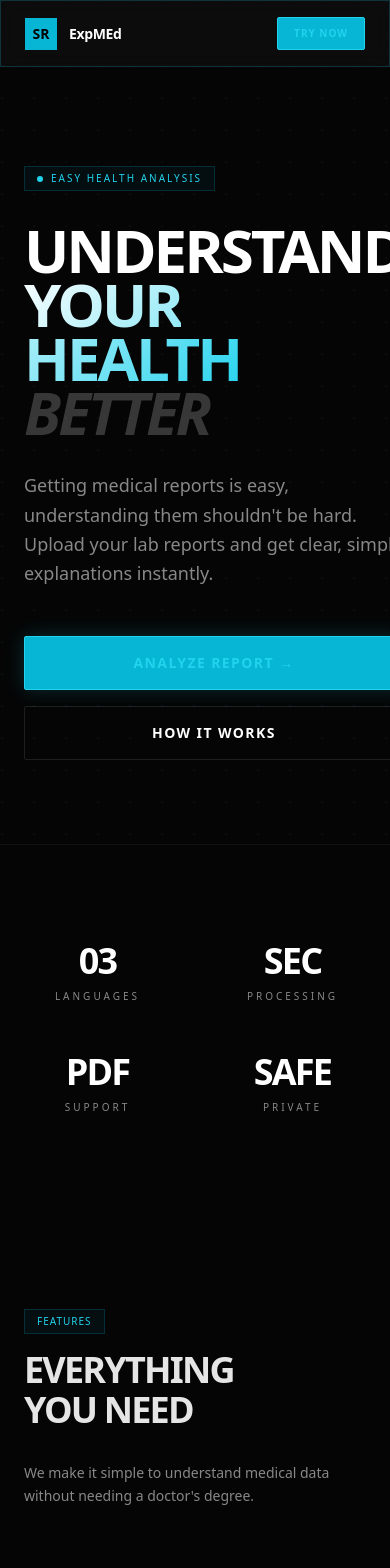
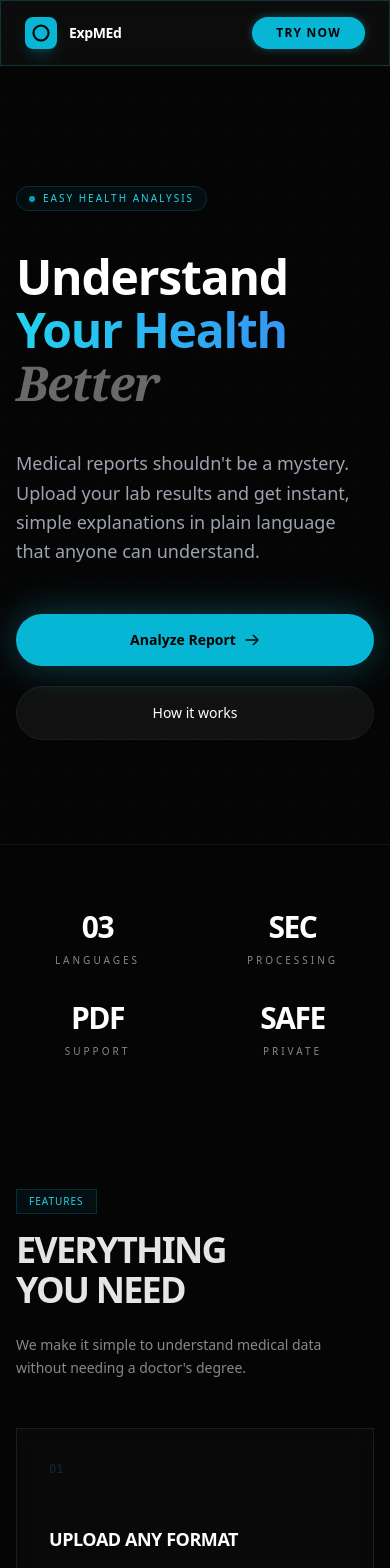
Before and after one commit to JainamDosi/ExpMed, a React (Vite) app: page / in a window 390 px wide. Shown: the top 1568 px of the page. Built offline with nearby package versions, Linux system fonts and the light colour scheme.

Commit message:
logochange

```diff
--- a/src/components/Header.tsx
+++ b/src/components/Header.tsx
@@ -9,8 +9,10 @@ const Header: React.FC = () => {
       <div className="max-w-7xl mx-auto px-6 py-4">
         <div className="flex flex-col md:flex-row md:items-center md:justify-between gap-6">
           <div className="flex items-center space-x-3 group cursor-pointer" onClick={() => navigate('/')}>
-            <div className="w-8 h-8 bg-gradient-to-tr from-cyan-500 to-blue-500 rounded-lg flex items-center justify-center font-bold text-white text-xs shadow-lg shadow-cyan-500/20 transition-transform group-hover:scale-105">
-              SR
+            <div className="w-8 h-8 bg-gradient-to-tr from-cyan-500 to-blue-500 rounded-lg flex items-center justify-center shadow-lg shadow-cyan-500/20 transition-transform group-hover:scale-105">
+              <svg xmlns="http://www.w3.org/2000/svg" className="h-5 w-5 text-white" fill="none" viewBox="0 0 24 24" stroke="currentColor">
+                <path strokeLinecap="round" strokeLinejoin="round" strokeWidth={2.5} d="M21 12a9 9 0 11-18 0 9 9 0 0118 0z" />
+              </svg>
             </div>
             <h1 className="text-sm font-semibold text-white">{APP_NAME}</h1>
           </div>
--- a/src/components/LandingPage.tsx
+++ b/src/components/LandingPage.tsx
@@ -44,8 +44,10 @@ const LandingPage: React.FC = () => {
               window.scrollTo({ top: 0, behavior: 'smooth' });
               navigate('/');
             }}>
-              <div className="w-8 h-8 bg-cyan-500 flex items-center justify-center font-bold text-black text-sm transition-transform group-hover:rotate-12">
-                SR
+              <div className="w-8 h-8 bg-cyan-500 flex items-center justify-center shadow-lg shadow-cyan-500/20 transition-transform group-hover:rotate-12 rounded-lg">
+                <svg xmlns="http://www.w3.org/2000/svg" className="h-5 w-5 text-black" fill="none" viewBox="0 0 24 24" stroke="currentColor">
+                  <path strokeLinecap="round" strokeLinejoin="round" strokeWidth={2.5} d="M21 12a9 9 0 11-18 0 9 9 0 0118 0z" />
+                </svg>
               </div>
               <span className="text-sm font-bold tracking-tight text-white">{APP_NAME}</span>
             </div>
@@ -64,7 +66,7 @@ const LandingPage: React.FC = () => {
               </button>
               <button
                 onClick={() => navigate('/analyze')}
-                className="accent-button bg-cyan-500 text-black px-4 md:px-6 py-2 rounded-sm font-bold text-[10px] md:text-xs uppercase tracking-widest transition-all"
+                className="bg-cyan-500 text-black px-6 py-2 rounded-full font-bold text-xs uppercase tracking-widest hover:bg-cyan-400 transition-colors shadow-[0_0_10px_rgba(34,211,238,0.3)]"
               >
                 Try Now
               </button>
@@ -76,7 +78,7 @@ const LandingPage: React.FC = () => {
       {/* Hero Section */}
       <section
         ref={heroRef}
-        className="relative min-h-screen flex items-center justify-center pt-20 px-6 overflow-hidden"
+        className="relative min-h-screen flex items-center justify-center pt-20 px-4 md:px-6 overflow-hidden"
       >
         {/* Animated Background Dots */}
         <div className="absolute inset-0 opacity-[0.05]">
@@ -87,102 +89,146 @@ const LandingPage: React.FC = () => {
         </div>
 
         <div className="max-w-7xl mx-auto relative z-10 w-full">
-          <div className="grid lg:grid-cols-2 gap-16 items-center">
+          <div className="grid lg:grid-cols-2 gap-12 lg:gap-16 items-center">
             {/* Left: Text Content */}
-            <div className={`space-y-8 ${isVisible ? 'animate-slide-up' : 'opacity-0'}`}>
-              <div className="inline-flex items-center space-x-2 px-3 py-1 border border-cyan-500/20 bg-cyan-500/5 rounded-none text-[10px] uppercase tracking-[0.2em] text-cyan-400">
-                <div className="dot-pulse"></div>
+            <div className={`space-y-10 md:space-y-12 ${isVisible ? 'animate-slide-up' : 'opacity-0'}`}>
+              <div className="inline-flex items-center space-x-2 px-3 py-1 border border-cyan-500/20 bg-cyan-500/5 rounded-full text-[10px] uppercase tracking-[0.2em] text-cyan-400">
+                <div className="w-1.5 h-1.5 rounded-full bg-cyan-500 animate-pulse"></div>
                 <span>Easy Health Analysis</span>
               </div>
 
-              <h1 className="text-6xl md:text-8xl font-bold leading-[0.9] tracking-tighter uppercase">
-                <span className="text-white">Understand</span>
-                <br />
-                <span className="gradient-text">Your Health</span>
-                <br />
-                <span className="text-white/20 italic">Better</span>
+              <h1 className="text-5xl md:text-7xl font-bold leading-[1.1] tracking-tight">
+                <span className="text-white block">Understand</span>
+                <span className="text-transparent bg-clip-text bg-gradient-to-r from-cyan-400 to-blue-500 block">Your Health</span>
+                <span className="text-white/40 font-serif italic block">Better</span>
               </h1>
 
-              <p className="text-lg text-[#888888] leading-relaxed max-w-md font-light">
-                Getting medical reports is easy, understanding them shouldn't be hard. Upload your lab reports and get clear, simple explanations instantly.
+              <p className="text-lg text-gray-400 leading-relaxed max-w-lg font-light">
+                Medical reports shouldn't be a mystery. Upload your lab results and get instant, simple explanations in plain language that anyone can understand.
               </p>
 
-              <div className="flex flex-col sm:flex-row gap-4 pt-4">
+              <div className="flex flex-col sm:flex-row gap-5 pt-2">
                 <button
                   onClick={() => navigate('/analyze')}
-                  className="accent-button bg-cyan-500 text-black px-10 py-4 rounded-sm font-bold text-sm uppercase tracking-widest hover:scale-105 transition-transform shadow-[0_0_20px_rgba(34,211,238,0.2)]"
+                  className="bg-cyan-500 text-black px-8 py-4 rounded-full font-bold text-sm hover:bg-cyan-400 hover:scale-105 transition-all shadow-[0_0_40px_rgba(34,211,238,0.3)] w-full sm:w-auto flex items-center justify-center gap-2"
                 >
-                  Analyze Report →
+                  Analyze Report
+                  <svg xmlns="http://www.w3.org/2000/svg" className="h-4 w-4" fill="none" viewBox="0 0 24 24" stroke="currentColor">
+                    <path strokeLinecap="round" strokeLinejoin="round" strokeWidth={2} d="M14 5l7 7m0 0l-7 7m7-7H3" />
+                  </svg>
                 </button>
                 <button
                   onClick={() => scrollToSection('how-it-works')}
-                  className="px-10 py-4 border border-white/10 text-white rounded-sm font-bold text-sm uppercase tracking-widest hover:bg-white/5 transition-all"
+                  className="px-8 py-4 bg-white/5 text-white rounded-full font-medium text-sm hover:bg-white/10 transition-all w-full sm:w-auto border border-white/5"
                 >
                   How it works
                 </button>
               </div>
             </div>
 
-            {/* Right: Modern Visuals */}
-            <div className="relative hidden lg:block h-[500px]">
-              <div className="absolute top-0 right-0 w-[400px] h-[500px] border border-cyan-500/10 glass-effect p-8 flex flex-col justify-between hover-lift">
-                <div className="space-y-6">
-                  <div className="flex justify-between items-start">
-                    <div className="space-y-1">
-                      <div className="text-[10px] uppercase tracking-widest text-cyan-500/50">Status: Ready</div>
-                      <div className="text-xl font-bold uppercase tracking-tight">Report Preview</div>
+            {/* Right: Modern 3D Visuals */}
+            <div className="relative hidden lg:block h-[600px] w-full perspective-[2000px]">
+              {/* Main Report Card */}
+              <div className="absolute top-10 right-10 w-[380px] bg-[#0A0A0A] border border-white/10 rounded-2xl p-6 shadow-2xl shadow-cyan-500/10 animate-float transition-transform hover:scale-105 duration-500 z-20 transform rotate-y-[-12deg] rotate-x-[5deg]">
+                <div className="flex justify-between items-start mb-6">
+                  <div className="flex items-center gap-3">
+                    <div className="w-10 h-10 rounded-xl bg-cyan-500/20 text-cyan-400 flex items-center justify-center">
+                      <svg xmlns="http://www.w3.org/2000/svg" className="h-6 w-6" fill="none" viewBox="0 0 24 24" stroke="currentColor">
+                        <path strokeLinecap="round" strokeLinejoin="round" strokeWidth={2} d="M9 12h6m-6 4h6m2 5H7a2 2 0 01-2-2V5a2 2 0 012-2h5.586a1 1 0 01.707.293l5.414 5.414a1 1 0 01.293.707V19a2 2 0 01-2 2z" />
+                      </svg>
                     </div>
-                    <div className="w-10 h-10 border border-cyan-500/20 flex items-center justify-center">
-                      <div className="dot-pulse"></div>
+                    <div>
+                      <h3 className="text-white font-bold text-sm">Blood Report Analysis</h3>
+                      <p className="text-gray-500 text-xs">Generated just now</p>
+                    </div>
+                  </div>
+                  <div className="px-2 py-1 rounded bg-green-500/10 border border-green-500/20 text-green-400 text-[10px] font-bold uppercase tracking-wider">
+                    Complete
                   </div>
                 </div>
 
-                  <div className="space-y-4 pt-4">
-                    {[1, 2, 3].map(i => (
-                      <div key={i} className="h-px bg-white/5 w-full"></div>
-                    ))}
+                <div className="space-y-4">
+                  <div className="space-y-2">
+                    <div className="flex justify-between text-xs">
+                      <span className="text-gray-400">Hemoglobin</span>
+                      <span className="text-white font-mono">14.2 g/dL</span>
                     </div>
-
-                  <div className="space-y-5">
-                    <div className="space-y-2">
-                      <div className="flex justify-between text-[10px] uppercase tracking-widest font-bold">
-                        <span className="text-[#888888]">Hemoglobin</span>
-                        <span className="text-cyan-400">14.2 g/dL</span>
-                      </div>
-                      <div className="w-full h-[1px] bg-white/5 overflow-hidden">
-                        <div className="w-[70%] h-full bg-cyan-500 shadow-[0_0_8px_rgba(34,211,238,0.5)]"></div>
+                    <div className="h-1.5 w-full bg-white/5 rounded-full overflow-hidden">
+                      <div className="h-full w-[75%] bg-gradient-to-r from-cyan-500 to-blue-500 rounded-full"></div>
                     </div>
                   </div>
                   <div className="space-y-2">
-                      <div className="flex justify-between text-[10px] uppercase tracking-widest font-bold">
-                        <span className="text-[#888888]">Glucose</span>
-                        <span className="text-cyan-400">95 mg/dL</span>
+                    <div className="flex justify-between text-xs">
+                      <span className="text-gray-400">RBC Count</span>
+                      <span className="text-white font-mono">5.1 mil/uL</span>
                     </div>
-                      <div className="w-full h-[1px] bg-white/5 overflow-hidden">
-                        <div className="w-[45%] h-full bg-cyan-500 shadow-[0_0_8px_rgba(34,211,238,0.5)]"></div>
+                    <div className="h-1.5 w-full bg-white/5 rounded-full overflow-hidden">
+                      <div className="h-full w-[60%] bg-gradient-to-r from-cyan-500 to-blue-500 rounded-full"></div>
                     </div>
+                  </div>
+
+                  <div className="p-3 rounded-xl bg-white/5 border border-white/5 mt-4">
+                    <p className="text-gray-300 text-xs leading-relaxed">
+                      <span className="text-cyan-400 font-bold">AI Insight:</span> All vitals are within normal range. No immediate attention required.
+                    </p>
                   </div>
                 </div>
               </div>
 
-                <div className="text-[10px] uppercase tracking-widest text-[#333] font-mono">
-                  SWASTHYA_HELPER v1.0
+              {/* Floating Vitals Card */}
+              <div className="absolute top-40 -left-10 w-64 bg-[#111] border border-white/10 rounded-xl p-5 shadow-xl animate-float-delayed z-10 transform rotate-y-[10deg] rotate-x-[5deg]">
+                <div className="flex items-center gap-3 mb-4">
+                  <div className="w-8 h-8 rounded-full bg-red-500/20 text-red-400 flex items-center justify-center animate-pulse">
+                    <svg xmlns="http://www.w3.org/2000/svg" className="h-4 w-4" viewBox="0 0 20 20" fill="currentColor">
+                      <path fillRule="evenodd" d="M3.172 5.172a4 4 0 015.656 0L10 6.343l1.172-1.171a4 4 0 115.656 5.656L10 17.657l-6.828-6.829a4 4 0 010-5.656z" clipRule="evenodd" />
+                    </svg>
+                  </div>
+                  <span className="text-gray-300 text-sm font-bold tracking-wide">Heart Rate</span>
+                </div>
+                <div className="flex items-end gap-2">
+                  <span className="text-4xl font-bold text-white">72</span>
+                  <span className="text-gray-500 text-xs mb-1">BPM</span>
+                </div>
+                <div className="mt-3 h-8 flex items-end gap-1">
+                  {[40, 60, 45, 70, 50, 65, 55, 40].map((h, i) => (
+                    <div key={i} style={{ height: `${h}%` }} className="w-1.5 bg-red-500/40 rounded-t-sm"></div>
+                  ))}
                 </div>
               </div>
 
-              <div className="absolute -bottom-10 -left-10 w-64 h-64 border border-white/10 bg-white/5 backdrop-blur-3xl p-8 flex flex-col justify-end animate-float">
-                <div className="text-4xl font-bold text-cyan-400 mb-2 italic">FREE</div>
-                <div className="text-[10px] uppercase tracking-widest text-[#888888]">No Sign up Required</div>
+              {/* Floating Molecule/Icon Card */}
+              <div className="absolute bottom-20 right-0 w-48 bg-cyan-900/10 backdrop-blur-md border border-cyan-500/20 rounded-2xl p-6 flex flex-col items-center justify-center gap-3 animate-float-slow z-30 transform rotate-y-[-5deg]">
+                <div className="relative w-16 h-16 flex items-center justify-center">
+                  <div className="absolute inset-0 border-2 border-cyan-500/30 rounded-full animate-[spin_8s_linear_infinite]"></div>
+                  <div className="absolute inset-2 border-2 border-dashed border-cyan-400/30 rounded-full animate-[spin_12s_linear_infinite_reverse]"></div>
+                  <svg xmlns="http://www.w3.org/2000/svg" className="h-8 w-8 text-cyan-400" fill="none" viewBox="0 0 24 24" stroke="currentColor">
+                    <path strokeLinecap="round" strokeLinejoin="round" strokeWidth={2} d="M19.428 15.428a2 2 0 00-1.022-.547l-2.384-.477a6 6 0 00-3.86.517l-.318.158a6 6 0 01-3.86.517L6.05 15.21a2 2 0 00-1.806.547M8 4h8l-1 1v5.172a2 2 0 00.586 1.414l5 5c1.26 1.26.367 3.414-1.415 3.414H4.828c-1.782 0-2.674-2.154-1.414-3.414l5-5A2 2 0 009 10.172V5L8 4z" />
+                  </svg>
                 </div>
+                <div className="text-cyan-400 text-xs font-bold uppercase tracking-widest">Simplifying</div>
+              </div>
+
+              {/* Connecting Lines (Decorative) */}
+              <svg className="absolute inset-0 w-full h-full pointer-events-none opacity-20" style={{ zIndex: 0 }}>
+                <path d="M300 100 L 150 200" stroke="url(#lineGrid)" strokeWidth="1" strokeDasharray="5 5" />
+                <path d="M350 300 L 450 400" stroke="url(#lineGrid)" strokeWidth="1" strokeDasharray="5 5" />
+                <defs>
+                  <linearGradient id="lineGrid" x1="0%" y1="0%" x2="100%" y2="0%">
+                    <stop offset="0%" stopColor="transparent" />
+                    <stop offset="50%" stopColor="#22d3ee" />
+                    <stop offset="100%" stopColor="transparent" />
+                  </linearGradient>
+                </defs>
+              </svg>
             </div>
           </div>
         </div>
       </section>
 
       {/* Statistics */}
-      <section id="stats" className="py-24 px-6 border-t border-white/5">
+      <section id="stats" className="py-16 md:py-24 px-4 md:px-6 border-t border-white/5">
         <div className="max-w-7xl mx-auto">
-          <div className="grid grid-cols-2 md:grid-cols-4 gap-12 text-center md:text-left">
+          <div className="grid grid-cols-2 md:grid-cols-4 gap-8 md:gap-12 text-center md:text-left">
             {[
               { value: '03', label: 'Languages' },
               { value: 'SEC', label: 'Processing' },
@@ -190,7 +236,7 @@ const LandingPage: React.FC = () => {
               { value: 'SAFE', label: 'Private' }
             ].map((stat, idx) => (
               <div key={idx} className="space-y-2 group cursor-default">
-                <div className="text-4xl font-bold text-white tracking-tighter group-hover:text-cyan-400 transition-colors">
+                <div className="text-3xl md:text-4xl font-bold text-white tracking-tighter group-hover:text-cyan-400 transition-colors">
                   {stat.value}
                 </div>
                 <div className="text-[10px] text-[#888888] uppercase tracking-[0.3em] font-medium">
@@ -203,9 +249,9 @@ const LandingPage: React.FC = () => {
       </section>
 
       {/* Features */}
-      <section id="features" className="py-24 px-6">
+      <section id="features" className="py-16 md:py-24 px-4 md:px-6">
         <div className="max-w-7xl mx-auto">
-          <div className="flex flex-col md:flex-row md:items-end justify-between mb-16 gap-8">
+          <div className="flex flex-col md:flex-row md:items-end justify-between mb-12 md:mb-16 gap-6 md:gap-8">
             <div className="space-y-4">
               <div className="inline-block px-3 py-1 border border-cyan-500/20 text-[10px] uppercase tracking-widest text-cyan-400 bg-cyan-500/5">
                 Features
@@ -227,10 +273,10 @@ const LandingPage: React.FC = () => {
               { title: 'Plain English', desc: 'No complex jargon. Just simple, clear language.' },
               { title: 'Privacy First', desc: 'We don\'t store your reports. Your data stays private.' }
             ].map((feature, idx) => (
-              <div key={idx} className="glass-effect p-10 hover-lift h-full flex flex-col justify-between min-h-[250px]">
+              <div key={idx} className="glass-effect p-8 md:p-10 hover-lift h-full flex flex-col justify-between min-h-[220px] md:min-h-[250px]">
                 <div className="text-cyan-500 opacity-20 font-mono text-xs">0{idx + 1}</div>
                 <div>
-                  <h3 className="text-xl font-bold uppercase tracking-tight text-white mb-4">{feature.title}</h3>
+                  <h3 className="text-lg md:text-xl font-bold uppercase tracking-tight text-white mb-4">{feature.title}</h3>
                   <p className="text-sm text-[#888888] leading-relaxed italic">{feature.desc}</p>
                 </div>
               </div>
@@ -240,10 +286,10 @@ const LandingPage: React.FC = () => {
       </section>
 
       {/* Process Section */}
-      <section id="how-it-works" className="py-24 px-6 bg-white/[0.01]">
+      <section id="how-it-works" className="py-16 md:py-24 px-4 md:px-6 bg-white/[0.01]">
         <div className="max-w-7xl mx-auto">
-          <div className="grid lg:grid-cols-2 gap-20 items-center">
-            <div className="space-y-12">
+          <div className="grid lg:grid-cols-2 gap-12 md:gap-20 items-center">
+            <div className="space-y-8 md:space-y-12">
               <div className="space-y-4">
                 <div className="inline-block px-3 py-1 border border-cyan-500/20 text-[10px] uppercase tracking-widest text-cyan-400 bg-cyan-500/5">
                   Process
@@ -251,13 +297,13 @@ const LandingPage: React.FC = () => {
                 <h2 className="text-4xl md:text-6xl font-bold uppercase tracking-tighter">3 Simple <br />Steps</h2>
               </div>
 
-              <div className="space-y-12">
+              <div className="space-y-8 md:space-y-12">
                 {[
                   { title: 'Upload Report', desc: 'Select your medical report from your device.' },
                   { title: 'Pick Language', desc: 'Choose how you want the explanation.' },
                   { title: 'Read Summary', desc: 'Get your easy-to-read medical results.' }
                 ].map((step, idx) => (
-                  <div key={idx} className="flex gap-8 group">
+                  <div key={idx} className="flex gap-6 md:gap-8 group">
                     <div className="text-sm font-bold text-cyan-500 transition-transform group-hover:scale-110">0{idx + 1}</div>
                     <div className="space-y-2">
                       <h4 className="text-lg font-bold uppercase tracking-tight group-hover:text-cyan-400 transition-colors text-white">{step.title}</h4>
@@ -268,7 +314,7 @@ const LandingPage: React.FC = () => {
               </div>
             </div>
 
-            <div className="relative border border-white/5 p-4 bg-white/[0.02] hover:border-cyan-500/20 transition-colors group">
+            <div className="relative border border-white/5 p-4 bg-white/[0.02] hover:border-cyan-500/20 transition-colors group hidden md:block">
               <div className="absolute inset-0 shimmer-effect pointer-events-none"></div>
               <div className="relative border border-white/5 aspect-square flex items-center justify-center overflow-hidden">
                 <div className="text-[120px] font-bold text-cyan-500/[0.03] absolute rotate-12 select-none group-hover:scale-110 transition-transform">HEALTH</div>
@@ -285,20 +331,20 @@ const LandingPage: React.FC = () => {
       </section>
 
       {/* CTA Section */}
-      <section className="py-24 px-6">
-        <div className="max-w-5xl mx-auto text-center border border-cyan-500/10 p-16 md:p-24 bg-cyan-500/[0.01] relative overflow-hidden group">
+      <section className="py-16 md:py-24 px-4 md:px-6">
+        <div className="max-w-5xl mx-auto text-center border border-cyan-500/10 p-10 md:p-24 bg-cyan-500/[0.01] relative overflow-hidden group">
           <div className="absolute top-0 left-0 w-full h-[1px] bg-gradient-to-r from-transparent via-cyan-500/50 to-transparent"></div>
-          <div className="relative z-10 space-y-10">
-            <h2 className="text-5xl md:text-7xl font-bold uppercase tracking-tighter text-white">
+          <div className="relative z-10 space-y-8 md:space-y-10">
+            <h2 className="text-4xl md:text-7xl font-bold uppercase tracking-tighter text-white">
               Ready to <br />Start?
             </h2>
             <button
               onClick={() => navigate('/analyze')}
-              className="accent-button bg-cyan-500 text-black px-12 py-6 rounded-sm font-bold text-base uppercase tracking-[0.2em] transform transition-transform hover:scale-105 active:scale-95 shadow-[0_0_30px_rgba(34,211,238,0.2)]"
+              className="bg-cyan-500 text-black px-10 py-4 md:px-12 md:py-5 rounded-full font-bold text-sm md:text-base uppercase tracking-widest hover:bg-cyan-400 hover:scale-105 transition-all shadow-[0_0_30px_rgba(34,211,238,0.3)] w-full md:w-auto"
             >
               Analyze Now →
             </button>
-            <div className="flex justify-center gap-12 text-[10px] text-[#444] uppercase tracking-widest font-bold">
+            <div className="flex justify-center gap-8 md:gap-12 text-[10px] text-[#444] uppercase tracking-widest font-bold">
               <span>Private</span>
               <span>Fast</span>
               <span>Free</span>
@@ -308,12 +354,14 @@ const LandingPage: React.FC = () => {
       </section>
 
       {/* Footer */}
-      <footer className="py-12 px-6 border-t border-white/5 mt-12">
+      <footer className="py-12 px-4 md:px-6 border-t border-white/5 mt-12">
         <div className="max-w-7xl mx-auto flex flex-col md:flex-row justify-between items-start gap-12">
           <div className="space-y-6 max-w-xs">
             <div className="flex items-center space-x-3">
-              <div className="w-8 h-8 bg-cyan-500 flex items-center justify-center font-bold text-black text-xs">
-                SR
+              <div className="w-8 h-8 bg-cyan-500 flex items-center justify-center shadow-lg shadow-cyan-500/20 rounded-lg">
+                <svg xmlns="http://www.w3.org/2000/svg" className="h-5 w-5 text-black" fill="none" viewBox="0 0 24 24" stroke="currentColor">
+                  <path strokeLinecap="round" strokeLinejoin="round" strokeWidth={2.5} d="M21 12a9 9 0 11-18 0 9 9 0 0118 0z" />
+                </svg>
               </div>
               <span className="text-sm font-bold tracking-tight text-white">{APP_NAME}</span>
             </div>
@@ -322,7 +370,7 @@ const LandingPage: React.FC = () => {
             </p>
           </div>
 
-          <div className="flex gap-20">
+          <div className="flex flex-col md:flex-row gap-12 md:gap-20 w-full md:w-auto">
             <div className="space-y-4">
               <div className="text-[10px] uppercase tracking-widest text-[#888888] font-bold">Links</div>
               <div className="flex flex-col gap-3 text-xs text-[#555] font-medium">
@@ -338,7 +386,7 @@ const LandingPage: React.FC = () => {
             </div>
           </div>
         </div>
-        <div className="max-w-7xl mx-auto mt-20 pt-8 border-t border-white/5 text-[10px] uppercase tracking-widest text-[#333] font-bold">
+        <div className="max-w-7xl mx-auto mt-12 md:mt-20 pt-8 border-t border-white/5 text-[10px] uppercase tracking-widest text-[#333] font-bold text-center md:text-left">
           &copy; {new Date().getFullYear()} {APP_NAME}. ALL RIGHTS RESERVED
         </div>
       </footer>
```
Also changed, not shown: src/components/MainService.tsx (+4 -4 lines), src/components/ReportDisplay.tsx (+4 -4 lines). Lines whose indentation alone changed are shown as unchanged.
